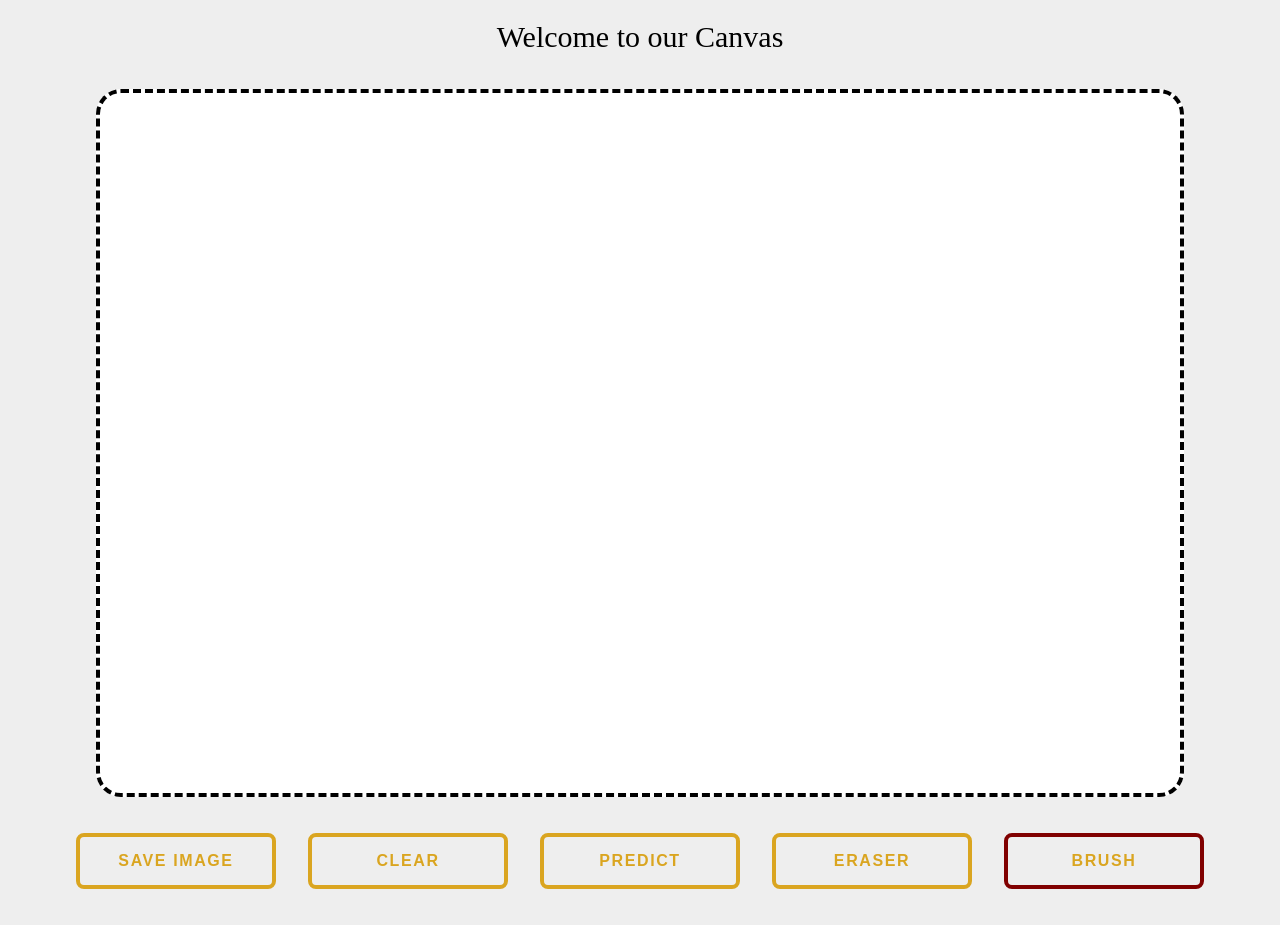
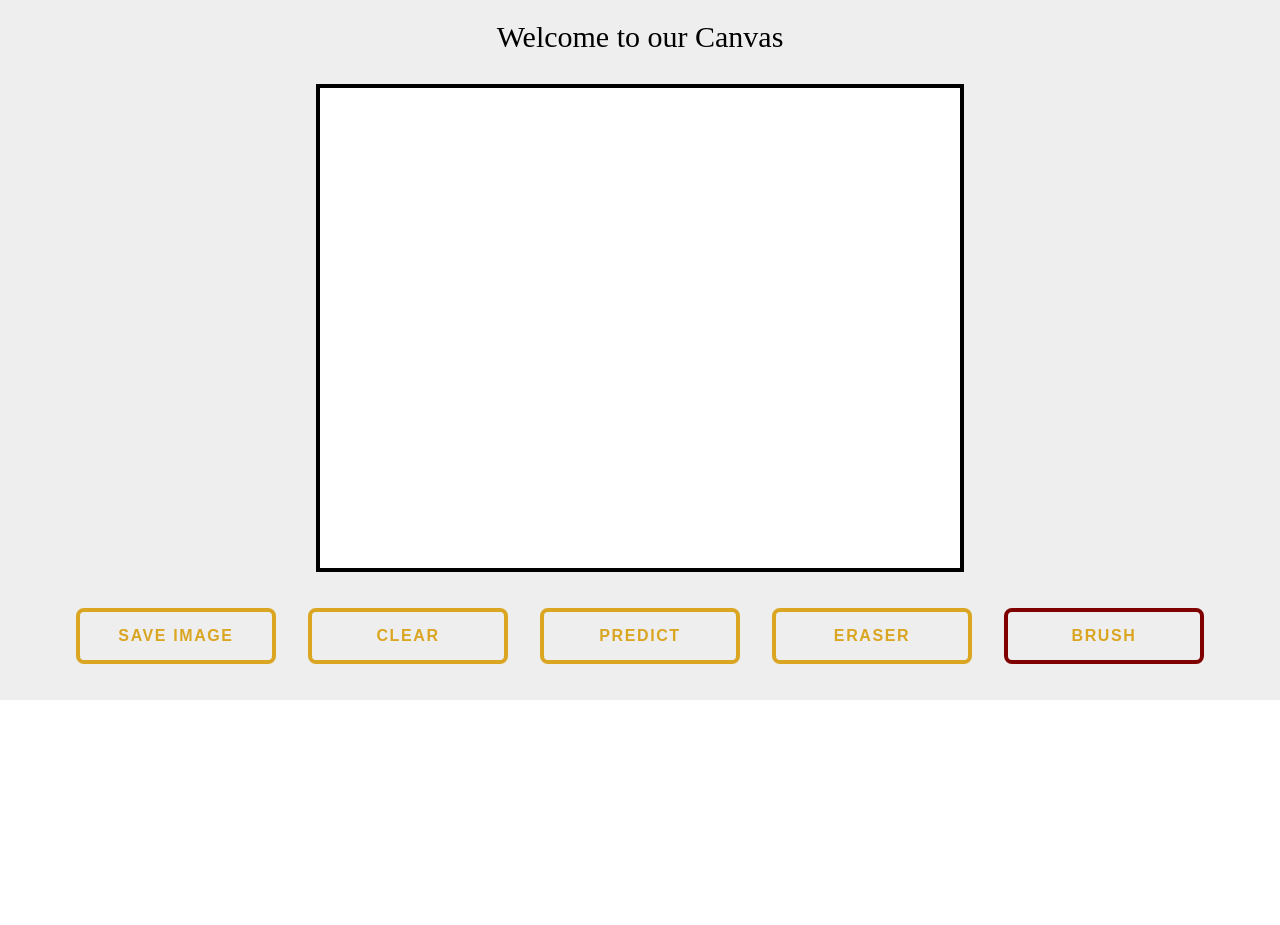
Before and after one commit to tanishqj2005/Sketch-Recognition-Project, a React (Create React App) app: page / in a window 1280 px wide. After the commit the page ends 800 px from the top, so only its background shows below. Built offline with nearby package versions, Linux system fonts and the light colour scheme; the HTML template or start-up script is replaced by a standard one.

Commit message:
Changes to Canvas

```diff
--- a/src/App.js
+++ b/src/App.js
@@ -72,10 +72,10 @@ function App() {
       if (!isDrawing.current || !ctx) return;
       if (isEraserMode.current) {
         ctx.globalCompositeOperation = "destination-out";
-        ctx.lineWidth = 10;
+        ctx.lineWidth = 6;
       } else {
         ctx.globalCompositeOperation = "source-over";
-        ctx.lineWidth = 7.5;
+        ctx.lineWidth = 2.05;
       }
       drawOnCanvas(e);
     },
@@ -89,13 +89,15 @@ function App() {
       cvsRef.current.addEventListener("mouseup", stopDrawing);
       cvsRef.current.addEventListener("mouseout", stopDrawing);
 
-      cvsRef.current.width = window.innerWidth - 200;
-      cvsRef.current.height = window.innerHeight - 100;
+      cvsRef.current.width = 640;
+      // cvsRef.current.width = window.innerWidth - 200;
+      cvsRef.current.height = 480;
+      // cvsRef.current.height = window.innerHeight - 100;
 
       ctx.strokeStyle = "#000";
       ctx.lineJoin = "round";
       ctx.lineCap = "round";
-      ctx.lineWidth = 7.5;
+      ctx.lineWidth = 2.05;
     }
   }, [cvsRef, ctx, drawNormal, handleMouseDown, stopDrawing]);
 
--- a/src/components/Canvas.js
+++ b/src/components/Canvas.js
@@ -4,8 +4,8 @@ export default (props) => {
   const cvs = (
     <canvas
       style={{
-        border: "4px dashed black",
-        borderRadius: 25,
+        border: "4px solid black",
+        borderRadius: 0,
         backgroundColor:'white'
       }}
       id="canvasboard"
@@ -18,7 +18,7 @@ export default (props) => {
       style={{
         display: "flex",
         justifyContent: "center",
-        paddingTop: 15,
+        paddingTop: 10,
       }}
     >
       {cvs}
```
